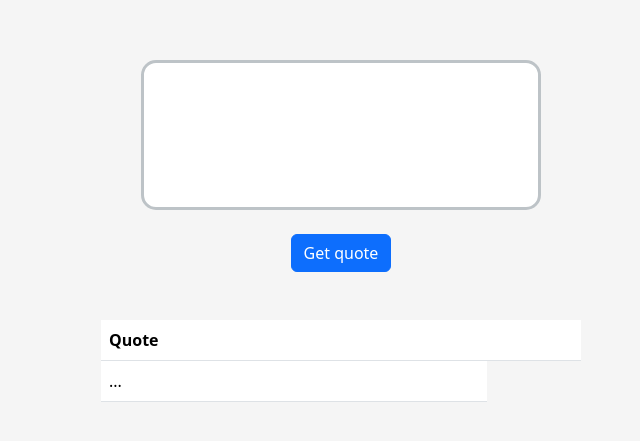
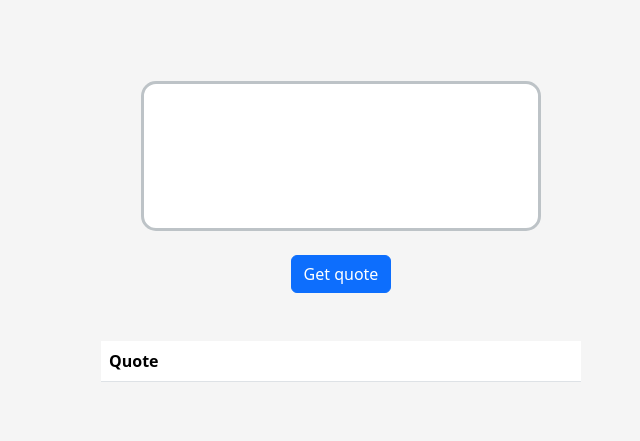
Before and after one commit to liamAppleton/Random-Quote-Generator, a React (Vite) app in the folder random-quote-generator/: page / in a window 1280 px wide. Shown: the part 181-622 px from the top of the page, without its empty margins (299-939 px from the left). Built offline with nearby package versions, Linux system fonts and the light colour scheme.

Commit message:
fixed table so only quotes are added and not blank space

```diff
--- a/random-quote-generator/src/App.jsx
+++ b/random-quote-generator/src/App.jsx
@@ -5,10 +5,15 @@ import { useState } from "react";
 
 function App() {
   const [quotes, setQuotes] = useState([]);
+  console.log(quotes);
   return (
     <>
       <div className="mb-5">
-        <QuoteBox handleSubmit={(quote) => setQuotes([...quotes, quote])} />
+        <QuoteBox
+          handleSubmit={(quote) => {
+            setQuotes([...quotes, { id: quotes.length + 1, quote: quote }]);
+          }}
+        />
       </div>
       <div className="mb-3">
         <FavouritesTable quotes={quotes} />
--- a/random-quote-generator/src/components/FavouritesTable/FavouritesTable.jsx
+++ b/random-quote-generator/src/components/FavouritesTable/FavouritesTable.jsx
@@ -2,6 +2,7 @@ import React from "react";
 
 const FavouritesTable = ({ quotes }) => {
   return (
+    <>
       <table className="table">
         <thead>
           <tr>
@@ -10,14 +11,18 @@ const FavouritesTable = ({ quotes }) => {
           </tr>
         </thead>
         <tbody>
-        {quotes.length !== 0 &&
-          quotes.map((q) => (
-            <tr>
-              <td key={quotes.length + 1}>{q.slice(0, 30)}...</td>
+          {quotes.length > 0 &&
+            quotes.slice(1).map((q) => (
+              <tr key={q.id}>
+                <td>{q.quote.slice(0, 30) + "..."}</td>
+                <td>
+                  <button className="btn btn-danger">Delete</button>
+                </td>
               </tr>
             ))}
         </tbody>
       </table>
+    </>
   );
 };
 
```
Lines whose indentation alone changed are shown as unchanged.
